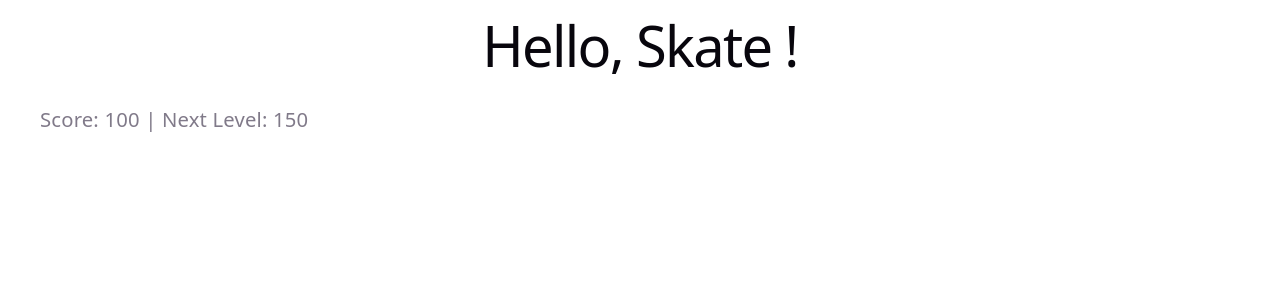
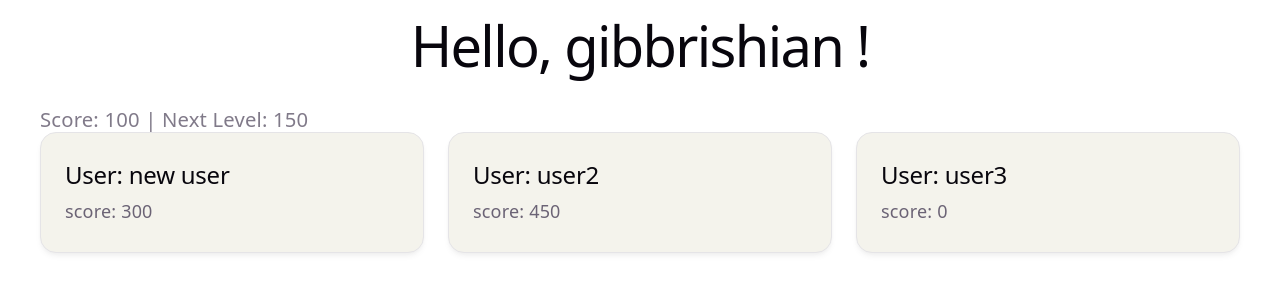
Before and after one commit to Samket1/React-, a React (Vite) app in the folder first-react-app/: page / in a window 1280 px wide. Shown: the top 300 px of the page. Built offline with nearby package versions, Linux system fonts and the light colour scheme.

Commit message:
cards-grid as a className

```diff
--- a/first-react-app/src/App.css
+++ b/first-react-app/src/App.css
@@ -120,6 +120,7 @@
   .title {
     font-size: 2.25rem;
   }
+
   .cards-grid {
     grid-template-columns: 1fr;
   }
--- a/first-react-app/src/App.jsx
+++ b/first-react-app/src/App.jsx
@@ -1,16 +1,26 @@
 // Write your React code below!
 import './App.css'
 function UserCard(props) {
-
+  return (
+    <div className='card'>
+      <h2>User: {props.name}</h2>
+      <p>score: {props.score}</p>
+    </div>
+  )
 }
 
 function App() {
-  const username = "Skate"
+  const username = "gibbrishian"
   const score = 100
   return (
     <>
       <h1 className='header'>Hello, {username} !</h1>
       <p className='subtitle'> Score: {score} |  Next Level: {score + 50}</p>
+      <div className="cards-grid">
+        <UserCard name="new user" score={300} />
+        <UserCard name="user2" score={450} />
+        <UserCard name="user3" score={0} />
+      </div>
     </>
   )
 }
```
